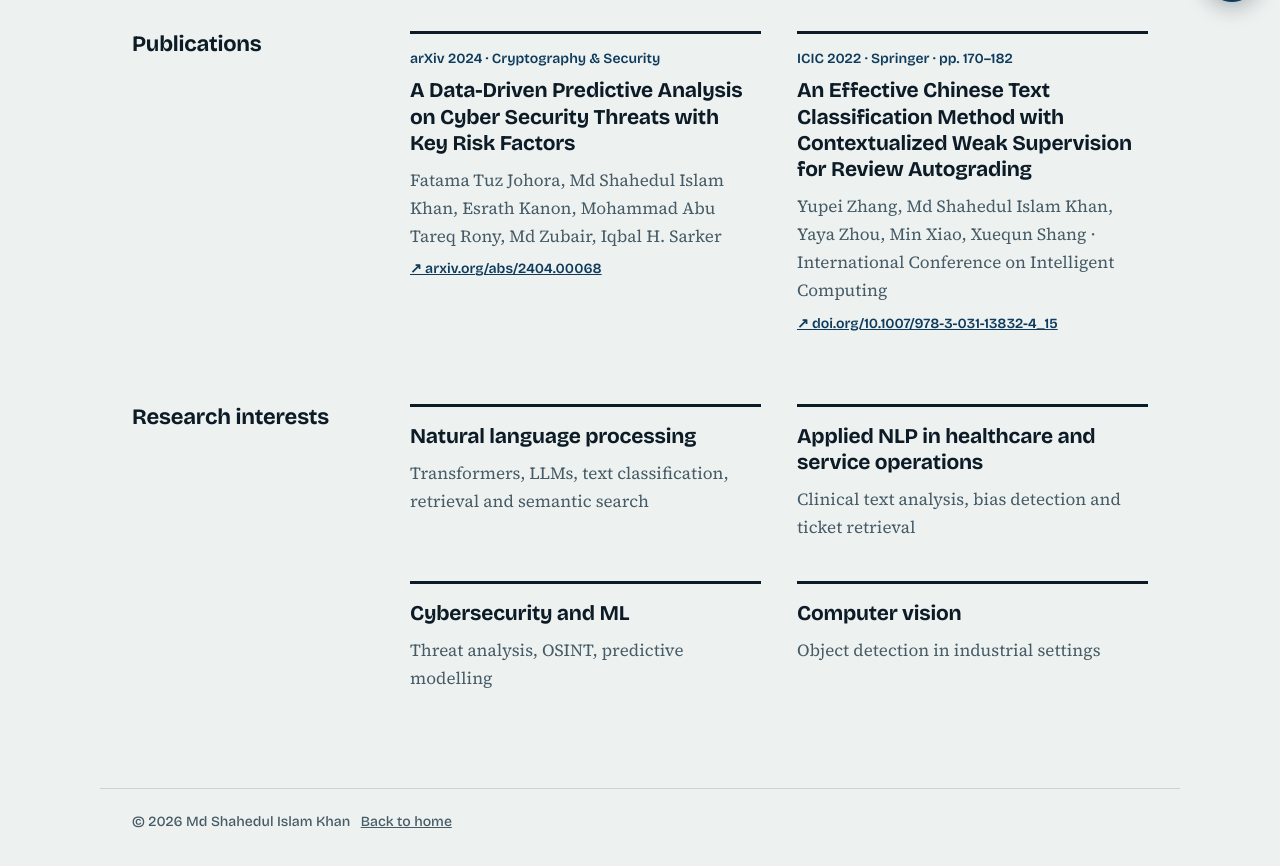
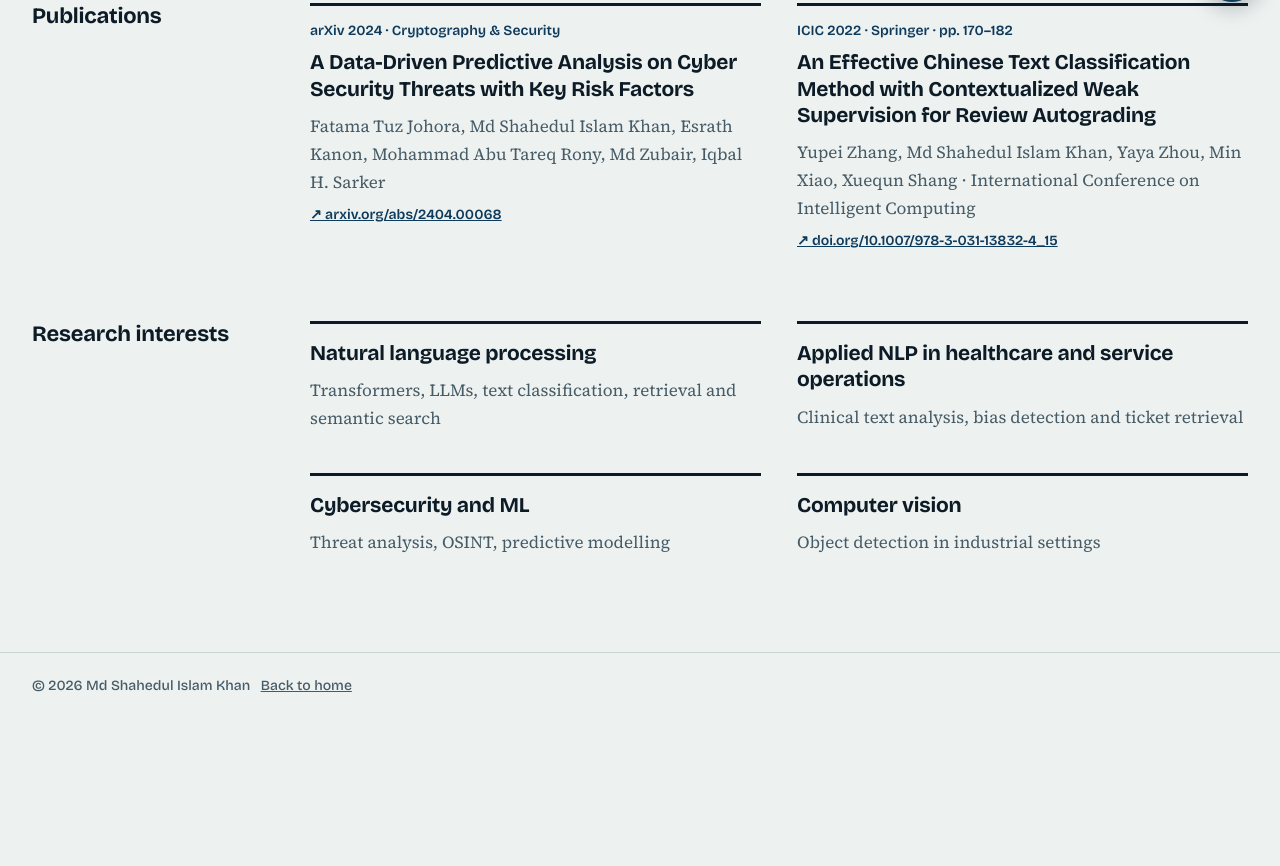
Before and after one commit to shahedkhan1/mdshahedulislamkhan.com, a plain HTML site: page public/research.html in a window 1280 px wide. Shown: the part 778-1644 px from the top of the page. After the commit the page ends 1512 px from the top, so only its background shows below. Drawn offline with nearby package versions, Linux system fonts and the light colour scheme.

Commit message:
Use more of the screen width on large monitors
Co-Authored-By: Claude Sonnet 5.5 <noreply@anthropic.com>
Claude-Session: https://claude.ai/code/session_01PWEF8WfUYmSbiAYYp9qfSq

```diff
--- a/public/style.css
+++ b/public/style.css
@@ -17,7 +17,7 @@ a{color:inherit}
 @media (prefers-reduced-motion:reduce){html{scroll-behavior:auto}*{transition:none!important;animation:none!important}}
 
 /* header */
-.nav{position:sticky;top:0;z-index:10;display:flex;align-items:center;gap:24px;padding:14px 32px;
+.nav{position:sticky;top:0;z-index:10;display:flex;align-items:center;gap:24px;padding:14px max(32px,calc((100% - 1360px)/2 + 32px));
   background:color-mix(in srgb,var(--bg) 90%,transparent);backdrop-filter:blur(10px);border-bottom:1px solid var(--line)}
 .brand{font:700 20px var(--display);letter-spacing:-.01em;text-decoration:none;margin-right:auto}
 .nav nav{display:flex;gap:26px}
@@ -29,7 +29,7 @@ a{color:inherit}
 .btn.primary:hover{background:var(--signal);border-color:var(--signal);color:#0C1B26}
 
 /* layout */
-main{max-width:1080px;margin:0 auto;padding:0 32px}
+main{max-width:1360px;margin:0 auto;padding:0 32px}
 section{display:grid;grid-template-columns:230px minmax(0,1fr);gap:0 48px;padding:72px 0 0}
 section>h2{grid-column:1;margin:0;font:700 22px/1.2 var(--display);letter-spacing:-.01em;white-space:nowrap;position:sticky;top:84px;align-self:start}
 section>*:not(h2){grid-column:2}
@@ -92,7 +92,7 @@ h1{font:800 clamp(44px,8.4vw,104px)/.95 var(--display);letter-spacing:-.035em;ma
 .mail:hover{background:var(--signal);color:#0C1B26;text-decoration:none}
 #contact .tagline{margin-bottom:18px}
 .cta{display:flex;flex-wrap:wrap;gap:10px;margin-top:22px}
-footer{max-width:1080px;margin:96px auto 0;padding:24px 32px 40px;border-top:1px solid var(--line);color:var(--mute);font:500 14px var(--display)}
+footer{max-width:1360px;margin:96px auto 0;padding:24px 32px 40px;border-top:1px solid var(--line);color:var(--mute);font:500 14px var(--display)}
 
 /* chat widget retheme (widget CSS is injected by chat.js) */
 body .skc-btn{background:var(--block);color:#fff;border-color:var(--block);box-shadow:0 6px 20px rgba(12,27,38,.28)}
```
Also changed, not shown: 1 other file.
